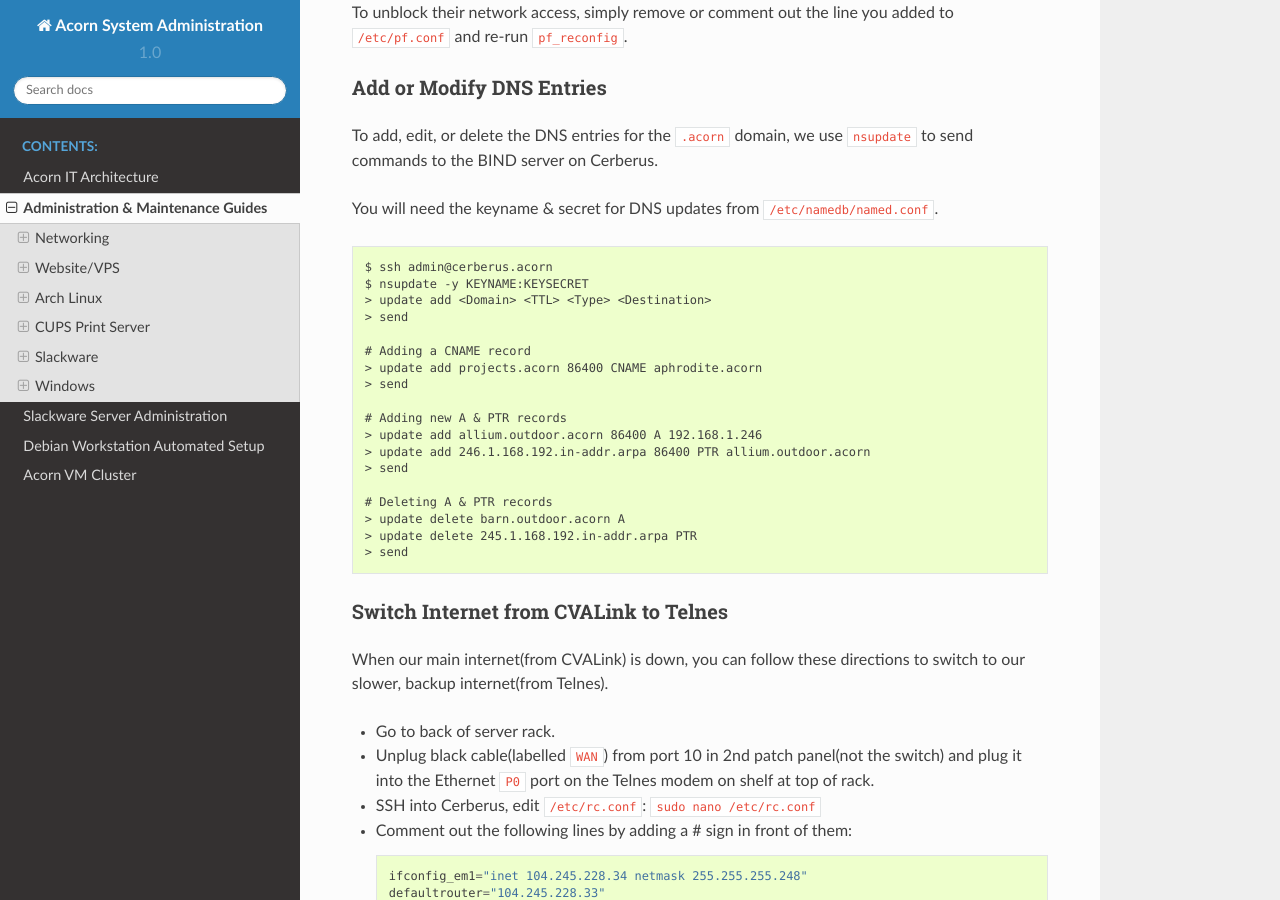
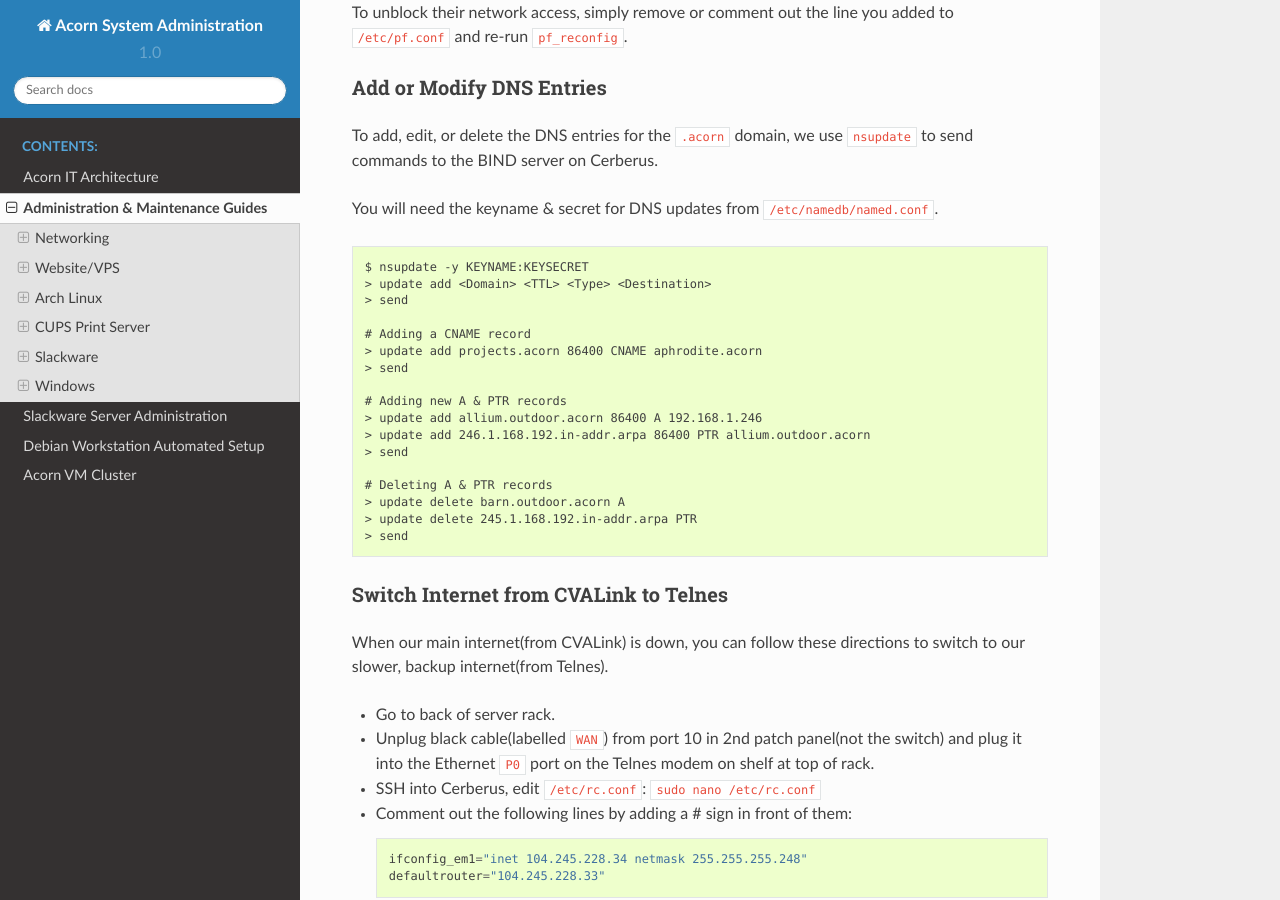
Before and after one commit to prikhi/sysadmintools, a Sphinx documentation site: the page built from docs/source/guides.rst, in a window 1280 px wide and 900 px high, scrolled down 2566 px. Built offline with Sphinx 7.4.7 and the Read the Docs theme 2.0.0, drawn with Linux system fonts in a browser that asks for light colours; some of the changed text lies outside the part shown.

Commit message:
docs: Fix Users in Guides

```diff
--- a/docs/source/guides.rst
+++ b/docs/source/guides.rst
@@ -113,7 +113,6 @@
 
 .. code::
 
-    $ ssh admin@cerberus.acorn
     $ nsupdate -y KEYNAME:KEYSECRET
     > update add <Domain> <TTL> <Type> <Destination>
     > send
@@ -240,7 +239,7 @@
 LAN Package Cache
 -----------------
 
-We have a shared Arch Linux package cache at ``ssh://admin@aphrodite.acorn:/mnt/DataShare/Misc/Cache/pacman/pkg``.
+We have a shared Arch Linux package cache at ``ssh://cache@aphrodite.acorn:/mnt/DataShare/Misc/Cache/pacman/pkg``.
 
 You can follow these steps to link your Arch Linux workstation up to the shared
 cache::
@@ -249,9 +248,9 @@
     sudo -i
     # create ssh key, copy to aphrodite.acorn
     ssh-keygen -t ecdsa
-    ssh-copy-id admin@aphrodite.acorn
+    ssh-copy-id cache@aphrodite.acorn
     # add mountpoint to fstab
-    echo 'admin@aphrodite.acorn:/mnt/DataShare/Misc/Cache/pacman/pkg  /var/cache/pacman/pkg   fuse.sshfs  defaults,_netdev,allow_other    0   0' >> /etc/fstab
+    echo 'cache@aphrodite.acorn:/mnt/DataShare/Misc/Cache/pacman/pkg  /var/cache/pacman/pkg   fuse.sshfs  defaults,_netdev,allow_other    0   0' >> /etc/fstab
 
 Clearing pacman's cache will delete all packages except those that are
 currently installed. In a shared cache where computers may have different
```
